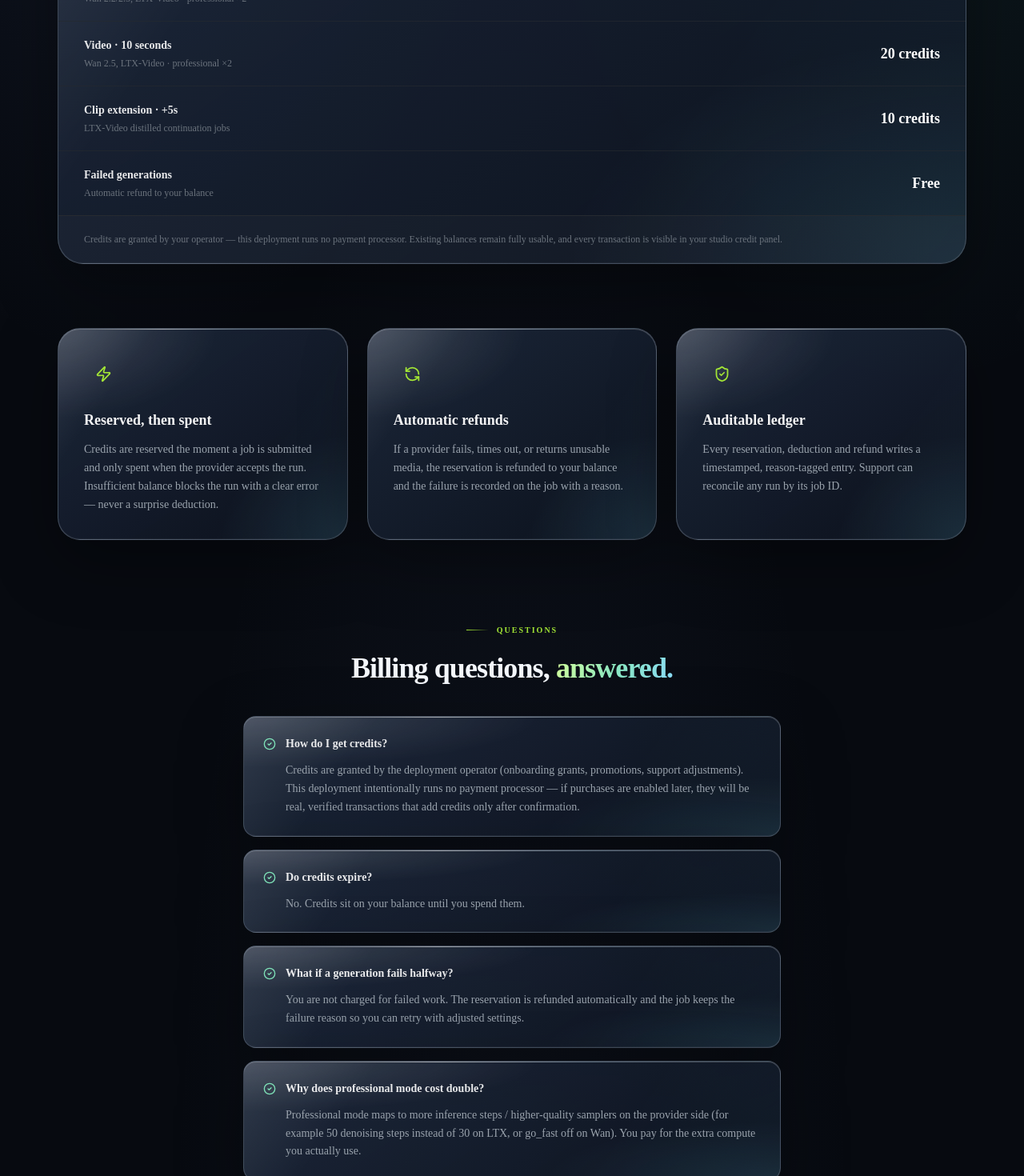
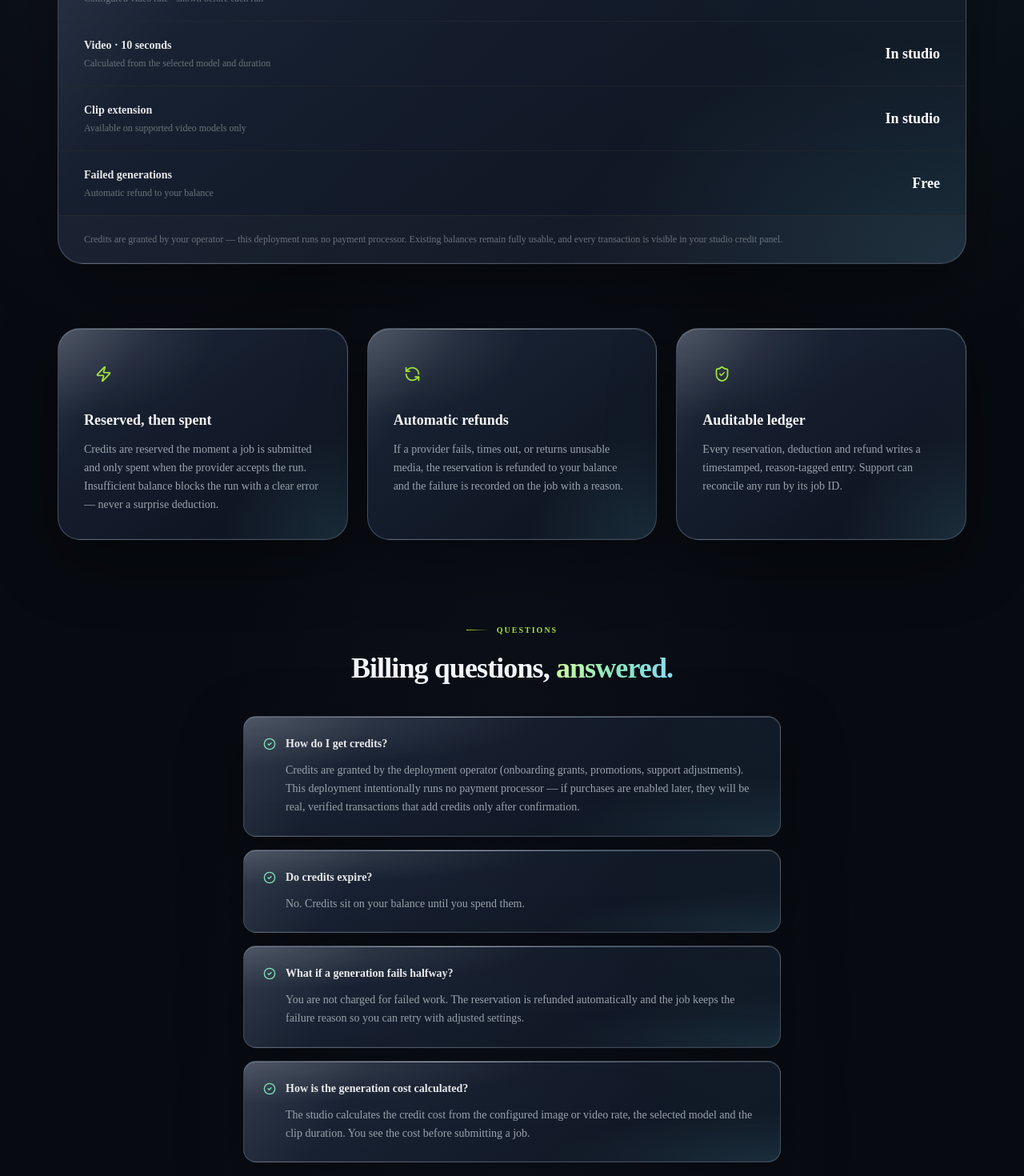
Before and after one commit to leephil1907-lab/NEXORA, a Next.js app: page /credits in a window 1280 px wide. Shown: the part 820-2290 px from the top of the page at 80% size. Built offline with nearby package versions, Linux system fonts and the light colour scheme.

Commit message:
Show dynamic credit rates instead of outdated hardcoded pricing

```diff
--- a/src/components/site/credits-page.tsx
+++ b/src/components/site/credits-page.tsx
@@ -5,10 +5,10 @@ import { ArrowUpRight, CheckCircle2, RefreshCcw, ShieldCheck, Zap } from "lucide
 import { Reveal } from "@/components/ui/reveal";
 
 const rows = [
-  { label: "Image generation", detail: "Any image model · professional mode ×2", value: "1 credit" },
-  { label: "Video · 5 seconds", detail: "Wan 2.2/2.5, LTX-Video · professional ×2", value: "10 credits" },
-  { label: "Video · 10 seconds", detail: "Wan 2.5, LTX-Video · professional ×2", value: "20 credits" },
-  { label: "Clip extension · +5s", detail: "LTX-Video distilled continuation jobs", value: "10 credits" },
+  { label: "Image generation", detail: "Configured image rate · shown before each run", value: "In studio" },
+  { label: "Video · 5 seconds", detail: "Configured video rate · shown before each run", value: "In studio" },
+  { label: "Video · 10 seconds", detail: "Calculated from the selected model and duration", value: "In studio" },
+  { label: "Clip extension", detail: "Available on supported video models only", value: "In studio" },
   { label: "Failed generations", detail: "Automatic refund to your balance", value: "Free" },
 ];
 
@@ -44,8 +44,8 @@ const faqs = [
     a: "You are not charged for failed work. The reservation is refunded automatically and the job keeps the failure reason so you can retry with adjusted settings.",
   },
   {
-    q: "Why does professional mode cost double?",
-    a: "Professional mode maps to more inference steps / higher-quality samplers on the provider side (for example 50 denoising steps instead of 30 on LTX, or go_fast off on Wan). You pay for the extra compute you actually use.",
+    q: "How is the generation cost calculated?",
+    a: "The studio calculates the credit cost from the configured image or video rate, the selected model and the clip duration. You see the cost before submitting a job.",
   },
 ];
 
```
